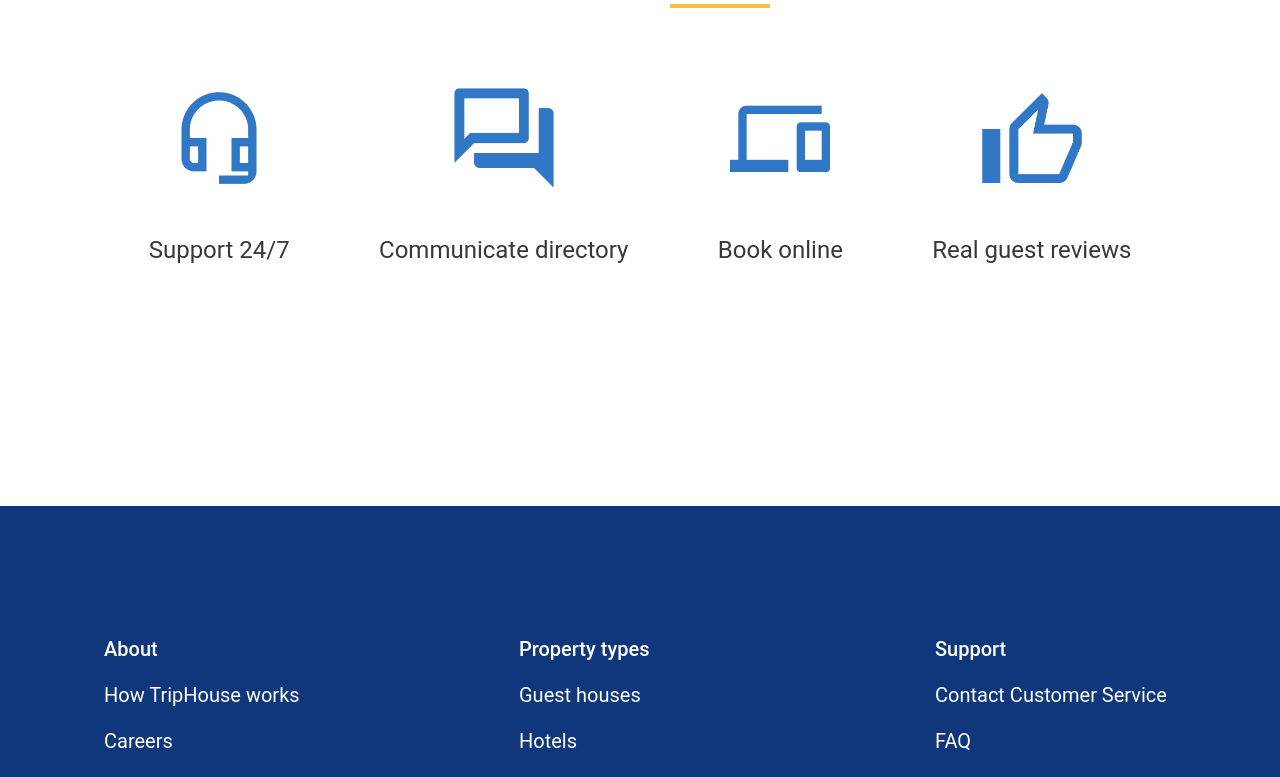
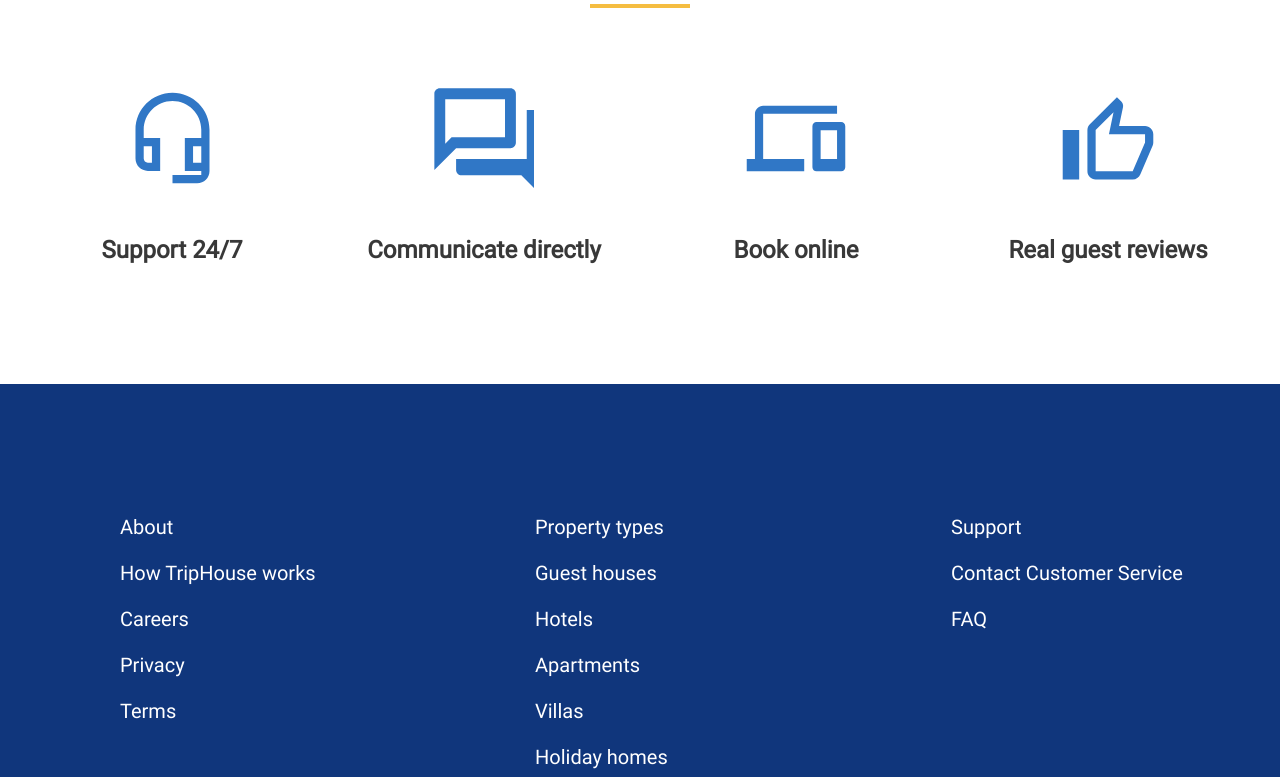
Before and after one commit to KsuKuper/IF-HTML, a website: page index.html in a window 1280 px wide. Shown: the part 278-1055 px from the top of the page. Drawn offline with Linux system fonts and the light colour scheme.

Commit message:
changed section what do we offer based on bem technology, upload svg img, corrected flex boxes.

```diff
--- a/index.html
+++ b/index.html
@@ -11,30 +11,71 @@
     <div class="container offer">
       <h3 class="offer__title">What do we offer</h3>
       <hr class="offer__line" />
-      <div class="offer__row">
-        <div class="offer__row--column">
-          <div class="img-wrap">
-            <img class="icon" src="./image/img.png" alt="support" />
+      <div class="row">
+        <div class="offer__col col-3">
+          <div class="offer__img-wrap">
+            <svg
+              class="offer__icon offer__icon--sup"
+              viewBox="0 0 76 92"
+              xmlns="http://www.w3.org/2000/svg"
+            >
+              <path
+                d="M67.1667 54.3334V71H58.8333V54.3334H67.1667ZM17.1667
+              54.3334V71H13C10.7083 71 8.83333 69.125 8.83333
+              66.8334V54.3334H17.1667ZM38 0.166687C17.2917 0.166687 0.5 16.9584
+              0.5 37.6667V66.8334C0.5 73.75 6.08333 79.3334 13
+              79.3334H25.5V46H8.83333V37.6667C8.83333 21.5417 21.875 8.50002 38
+              8.50002C54.125 8.50002 67.1667 21.5417 67.1667
+              37.6667V46H50.5V79.3334H67.1667V83.5H38V91.8334H63C69.9167 91.8334
+              75.5 86.25 75.5 79.3334V37.6667C75.5 16.9584 58.7083 0.166687 38
+              0.166687Z"
+              />
+            </svg>
           </div>
-          <h4 class="icon-subtitle">Support 24/7</h4>
+          <h4 class="offer__subtitle">Support 24/7</h4>
         </div>
-        <div class="offer__row--column">
-          <div class="img-wrap">
-            <img class="icon" src="./image/img_1.png" alt="communicate" />
+        <div class="offer__col col-3">
+          <div class="offer__img-wrap">
+            <svg
+              class="offer__icon offer__icon--com"
+              viewBox="0 0 92 92"
+              xmlns="http://www.w3.org/2000/svg"
+            >
+              <path
+                d="M65.3335 10.3333V45.3333H16.1835L10.3335 51.1833V10.3333H65.3335ZM70.3335 0.333313H5.3335C2.5835 0.333313 0.333496 2.58331 0.333496 5.33331V75.3333L20.3335 55.3333H70.3335C73.0835 55.3333 75.3335 53.0833 75.3335 50.3333V5.33331C75.3335 2.58331 73.0835 0.333313 70.3335 0.333313ZM95.3335 20.3333H85.3335V65.3333H20.3335V75.3333C20.3335 78.0833 22.5835 80.3333 25.3335 80.3333H80.3335L100.333 100.333V25.3333C100.333 22.5833 98.0835 20.3333 95.3335 20.3333Z"
+              />
+            </svg>
           </div>
-          <h4 class="icon-subtitle">Communicate directory</h4>
+          <h4 class="offer__subtitle">Communicate directly</h4>
         </div>
-        <div class="offer__row--column">
-          <div class="img-wrap">
-            <img class="icon" src="./image/img_2.png" alt="book" />
+        <div class="offer__col col-3">
+          <div class="offer__img-wrap">
+            <svg
+              class="offer__icon offer__icon--book"
+              viewBox="0 0 100 68"
+              fill="none"
+              xmlns="http://www.w3.org/2000/svg"
+            >
+              <path
+                d="M16.6667 9.00002H91.6667V0.666687H16.6667C12.0833 0.666687 8.33333 4.41669 8.33333 9.00002V54.8333H0V67.3333H58.3333V54.8333H16.6667V9.00002ZM95.8333 17.3334H70.8333C68.5417 17.3334 66.6667 19.2084 66.6667 21.5V63.1667C66.6667 65.4583 68.5417 67.3333 70.8333 67.3333H95.8333C98.125 67.3333 100 65.4583 100 63.1667V21.5C100 19.2084 98.125 17.3334 95.8333 17.3334ZM91.6667 54.8333H75V25.6667H91.6667V54.8333Z"
+              />
+            </svg>
           </div>
-          <h4 class="icon-subtitle">Book online</h4>
+          <h4 class="offer__subtitle">Book online</h4>
         </div>
-        <div class="offer__row--column">
-          <div class="img-wrap">
-            <img class="icon" src="./image/img_3.png" alt="guest" />
+        <div class="offer__col col-3">
+          <div class="offer__img-wrap">
+            <svg
+              class="offer__icon offer__icon--review"
+              viewBox="0 0 92 84"
+              xmlns="http://www.w3.org/2000/svg"
+            >
+              <path
+                d="M83.4998 29.3334H57.2082L61.1665 10.2917L61.2915 8.95835C61.2915 7.25002 60.5832 5.66669 59.4582 4.54169L55.0415 0.166687L27.6248 27.625C26.0832 29.125 25.1665 31.2084 25.1665 33.5V75.1667C25.1665 79.75 28.9165 83.5 33.4998 83.5H70.9998C74.4582 83.5 77.4165 81.4167 78.6665 78.4167L91.2498 49.0417C91.6248 48.0834 91.8332 47.0834 91.8332 46V37.6667C91.8332 33.0834 88.0832 29.3334 83.4998 29.3334ZM83.4998 46L70.9998 75.1667H33.4998V33.5L51.5832 15.4167L46.9582 37.6667H83.4998V46ZM0.166504 33.5H16.8332V83.5H0.166504V33.5Z"
+              />
+            </svg>
           </div>
-          <h4 class="icon-subtitle">Real guest reviews</h4>
+          <h4 class="offer__subtitle">Real guest reviews</h4>
         </div>
       </div>
     </div>
--- /dev/null
+++ b/styles/fonts.css
@@ -0,0 +1,82 @@
+/* cyrillic-ext */
+@font-face {
+  font-family: "Roboto";
+  font-style: normal;
+  font-weight: 400;
+  font-display: swap;
+  src: local("Roboto"), local("Roboto-Regular"), local("sans-serif"),
+    url(https://fonts.gstatic.com/s/roboto/v30/KFOmCnqEu92Fr1Mu72xKKTU1Kvnz.woff2)
+      format("woff2");
+  unicode-range: U+0460-052F, U+1C80-1C88, U+20B4, U+2DE0-2DFF, U+A640-A69F,
+    U+FE2E-FE2F;
+}
+/* cyrillic */
+@font-face {
+  font-family: "Roboto";
+  font-style: normal;
+  font-weight: 400;
+  font-display: swap;
+  src: local("Roboto"), local("Roboto-Regular"), local("sans-serif"),
+    url(https://fonts.gstatic.com/s/roboto/v30/KFOmCnqEu92Fr1Mu5mxKKTU1Kvnz.woff2)
+      format("woff2");
+  unicode-range: U+0301, U+0400-045F, U+0490-0491, U+04B0-04B1, U+2116;
+}
+/* greek-ext */
+@font-face {
+  font-family: "Roboto";
+  font-style: normal;
+  font-weight: 400;
+  font-display: swap;
+  src: local("Roboto"), local("Roboto-Regular"), local("sans-serif"),
+    url(https://fonts.gstatic.com/s/roboto/v30/KFOmCnqEu92Fr1Mu7mxKKTU1Kvnz.woff2)
+      format("woff2");
+  unicode-range: U+1F00-1FFF;
+}
+/* greek */
+@font-face {
+  font-family: "Roboto";
+  font-style: normal;
+  font-weight: 400;
+  font-display: swap;
+  src: local("Roboto"), local("Roboto-Regular"), local("sans-serif"),
+    url(https://fonts.gstatic.com/s/roboto/v30/KFOmCnqEu92Fr1Mu4WxKKTU1Kvnz.woff2)
+      format("woff2");
+  unicode-range: U+0370-03FF;
+}
+/* vietnamese */
+@font-face {
+  font-family: "Roboto";
+  font-style: normal;
+  font-weight: 400;
+  font-display: swap;
+  src: local("Roboto"), local("Roboto-Regular"), local("sans-serif"),
+    url(https://fonts.gstatic.com/s/roboto/v30/KFOmCnqEu92Fr1Mu7WxKKTU1Kvnz.woff2)
+      format("woff2");
+  unicode-range: U+0102-0103, U+0110-0111, U+0128-0129, U+0168-0169, U+01A0-01A1,
+    U+01AF-01B0, U+1EA0-1EF9, U+20AB;
+}
+/* latin-ext */
+@font-face {
+  font-family: "Roboto";
+  font-style: normal;
+  font-weight: 400;
+  font-display: swap;
+  src: local("Roboto"), local("Roboto-Regular"), local("sans-serif"),
+    url(https://fonts.gstatic.com/s/roboto/v30/KFOmCnqEu92Fr1Mu7GxKKTU1Kvnz.woff2)
+      format("woff2");
+  unicode-range: U+0100-024F, U+0259, U+1E00-1EFF, U+2020, U+20A0-20AB,
+    U+20AD-20CF, U+2113, U+2C60-2C7F, U+A720-A7FF;
+}
+/* latin */
+@font-face {
+  font-family: "Roboto";
+  font-style: normal;
+  font-weight: 400;
+  font-display: swap;
+  src: local("Roboto"), local("Roboto-Regular"), local("sans-serif"),
+    url(https://fonts.gstatic.com/s/roboto/v30/KFOmCnqEu92Fr1Mu4mxKKTU1Kg.woff2)
+      format("woff2");
+  unicode-range: U+0000-00FF, U+0131, U+0152-0153, U+02BB-02BC, U+02C6, U+02DA,
+    U+02DC, U+2000-206F, U+2074, U+20AC, U+2122, U+2191, U+2193, U+2212, U+2215,
+    U+FEFF, U+FFFD;
+}
--- a/styles/styles.css
+++ b/styles/styles.css
@@ -1,4 +1,4 @@
-@import url("./fonts");
+@import url("fonts.css");
 
 * {
   margin: 0;
@@ -10,6 +10,36 @@ body {
   color: #333333;
 }
 
+h3 {
+  font-size: 40px;
+  font-weight: 500;
+  line-height: 47px;
+  text-align: center;
+}
+
+.container {
+  max-width: calc(1232px + 32px);
+  margin: 0 auto;
+  padding: 0 16px;
+}
+
+.row {
+  display: flex;
+  gap: 16px;
+}
+
+.col-3 {
+  width: 25%;
+}
+
+.col-4 {
+
+}
+
+.col-5 {
+
+}
+
 .header {
   font-size: 40px;
   text-align: center;
@@ -18,55 +48,63 @@ body {
 /* container OFFER */
 
 .offer {
-  max-width: 1440px;
-  min-height: 569px;
-  margin: 0 auto;
+  padding-top: 120px;
+  padding-bottom: 120px;
 }
 
 .offer__title {
-  font-size: 40px;
-  font-weight: 500;
-  text-align: center;
-  margin: 120px auto 20px;
+  margin-bottom: 20px;
 }
 
 .offer__line {
   border: none;
   background: #f5bd41;
-  overflow: visible;
   width: 100px;
   height: 4px;
-  margin: 0 670px 80px;
+  margin: 0 auto 80px;
 }
 
-.offer__row {
-  display: flex;
-  justify-content: space-around;
-  margin: 0 104px 115px;
+.offer__col {
+  text-align: center;
+
 }
 
-.offer__row--column {
-  width: auto;
+.offer__img-wrap {
+  display: inline-flex;
+  justify-content: center;
+  align-items: center;
+  margin-bottom: 48px;
+  height: 100px;
+  width: 100px;
+
 }
 
-.img-wrap {
-  display: flex;
-  height: 100px;
-  align-items: center;
-  justify-content: center;
+.offer__icon {
+  fill: #3077C6;
 }
 
-.icon {
-  max-width: 100px;
-  width: auto;
+.offer__icon--sup {
+  width: 75px;
+  height: 92px;
 }
 
-.icon-subtitle {
+.offer__icon--com {
+  width: 100px;
+  height: 100px;
+}
+
+.offer__icon--book {
+  width: 100px;
+  height: 67px;
+}
+
+.offer__icon--review {
+  width: 92px;
+  height: 83px;
+}
+
+.offer__subtitle {
   font-size: 24px;
-  line-height: 28px;
-  margin: 48px auto 0;
-  font-weight: 400;
-  text-align: center;
   color: #383838;
 }
 
```
Also changed, not shown: image/book.svg (added), image/communicate.svg (added), image/img.png (deleted), image/img_1.png (deleted), image/img_2.png (deleted), image/img_3.png (deleted), image/review.svg (added), 1 other file.
